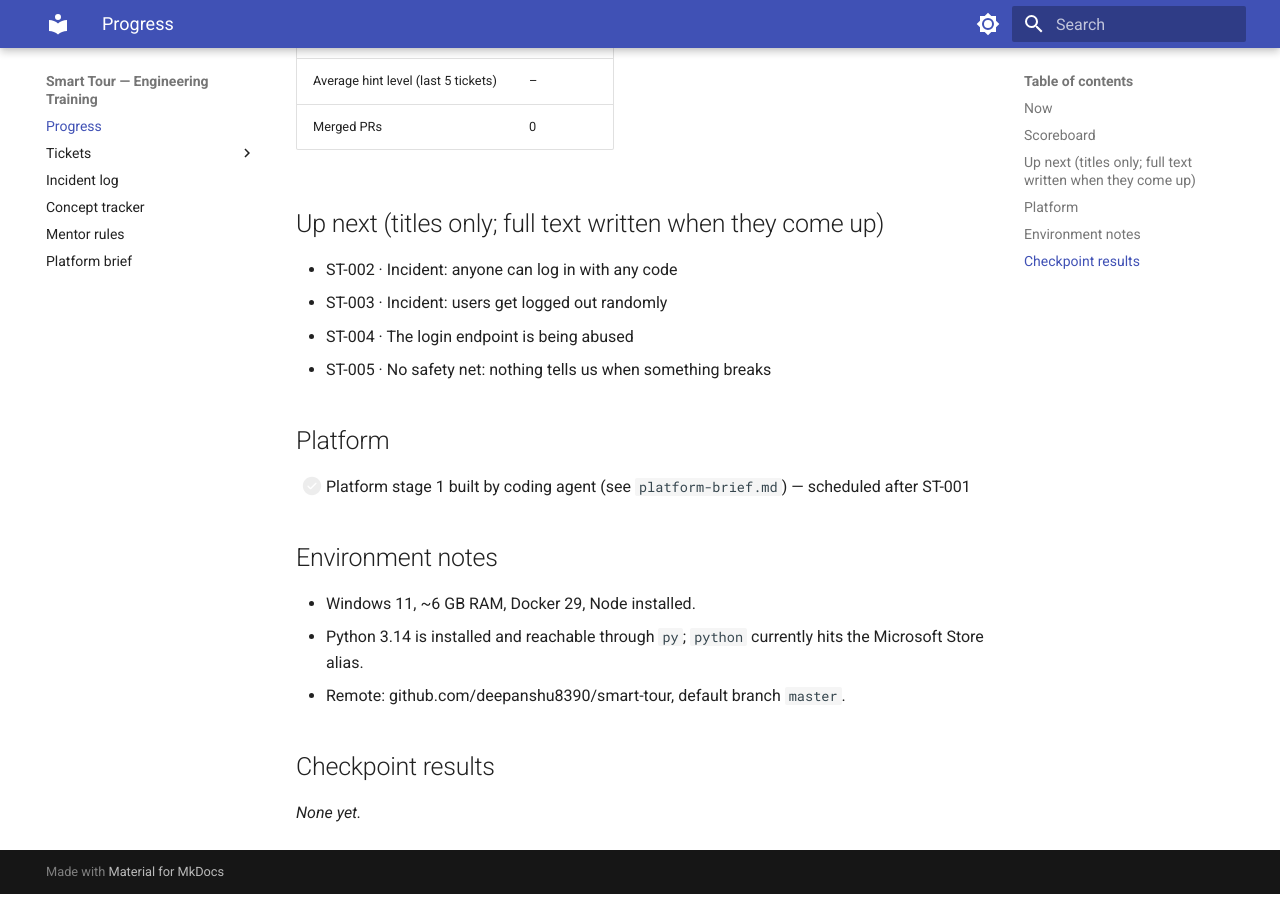
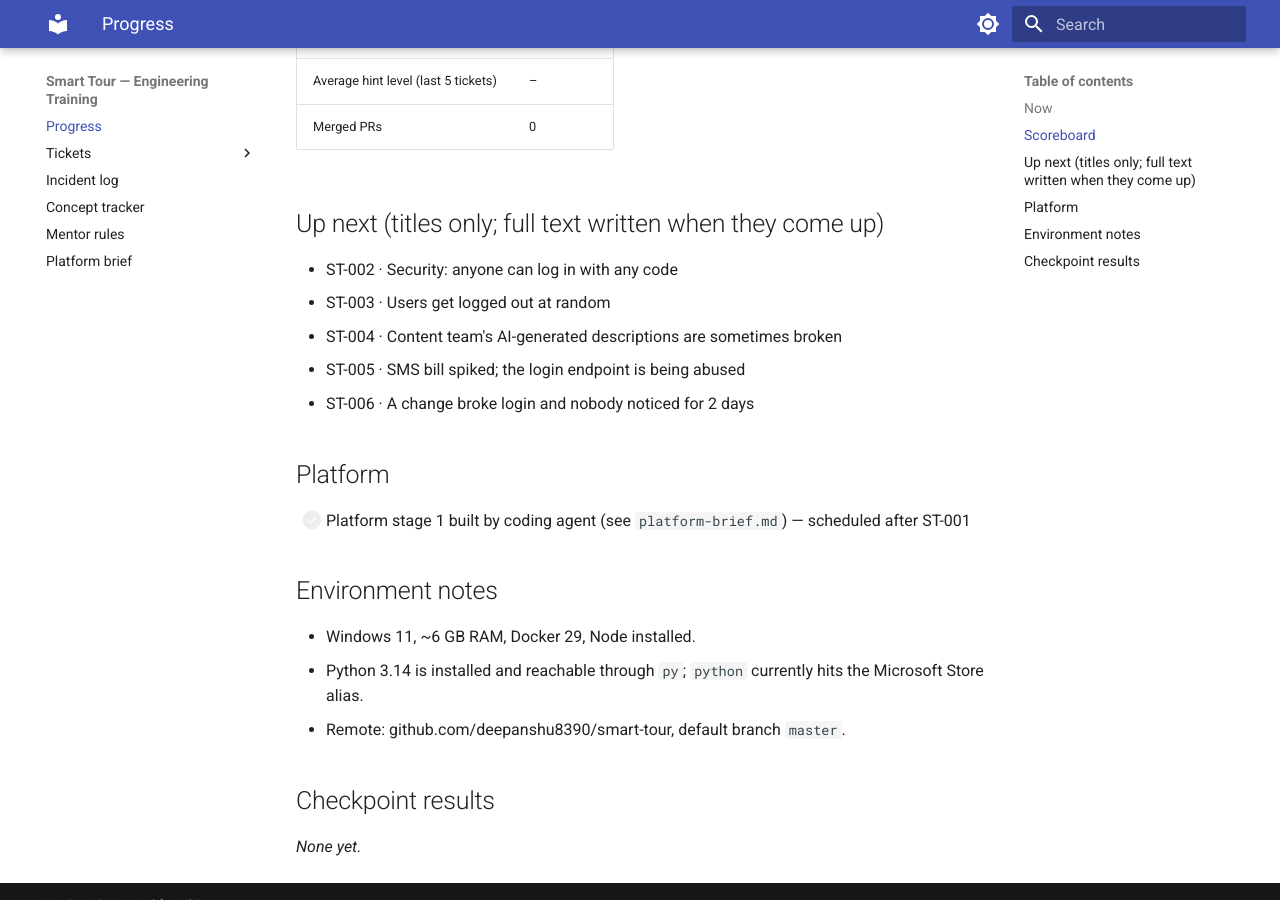
Before and after one commit to deepanshu8390/smart-tour, an MkDocs documentation site: the page built from docs/engineering-training/MASTER_PROGRESS.md, in a window 1280 px wide and 900 px high, scrolled down 623 px. Built offline with MkDocs 1.6.1 and Material for MkDocs 9.7.7, drawn with Linux system fonts in a browser that asks for light colours.

```diff
--- a/docs/engineering-training/MASTER_PROGRESS.md
+++ b/docs/engineering-training/MASTER_PROGRESS.md
@@ -19,10 +19,11 @@
 
 ## Up next (titles only; full text written when they come up)
 
-- ST-002 · Incident: anyone can log in with any code
-- ST-003 · Incident: users get logged out randomly
-- ST-004 · The login endpoint is being abused
-- ST-005 · No safety net: nothing tells us when something breaks
+- ST-002 · Security: anyone can log in with any code
+- ST-003 · Users get logged out at random
+- ST-004 · Content team's AI-generated descriptions are sometimes broken
+- ST-005 · SMS bill spiked; the login endpoint is being abused
+- ST-006 · A change broke login and nobody noticed for 2 days
 
 ## Platform
 
```
Also changed, not shown: AGENTS.md (+1 -0 lines), CLAUDE.md (+1 -0 lines), docs/engineering-training/MENTOR_PROMPT.md (+5 -2 lines), docs/mentor/ROADMAP.md (added, +78 -0 lines).
